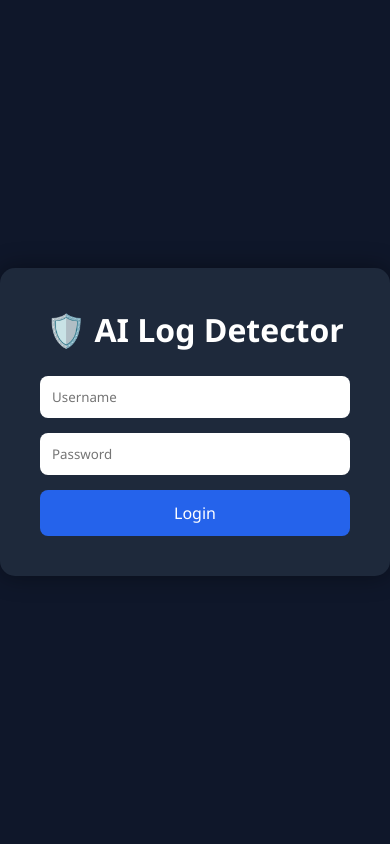
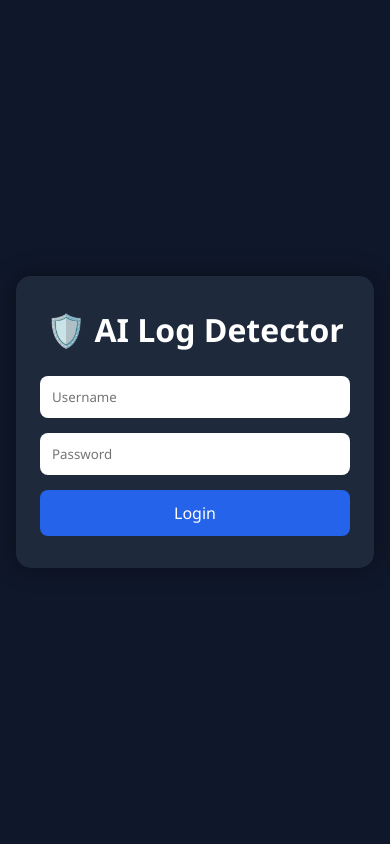
Before and after one commit to akashraya-tech/AI_Log_Anomaly_Detection, a Flask app: page /login in a window 390 px wide. Run offline with Flask 3, Linux system fonts and the light colour scheme; parts of the project's set-up code (start-up, migrations or seed data) failed here and were passed over; some libraries are stand-ins or nearby versions.

Commit message:
fix: make login page fully responsive for mobile viewports

```diff
--- a/templates/login.html
+++ b/templates/login.html
@@ -1,6 +1,8 @@
 <!DOCTYPE html>
 <html>
 <head>
+    <meta charset="UTF-8">
+    <meta name="viewport" content="width=device-width, initial-scale=1.0">
     <title>AI Log Detector Login</title>
 
     <style>
@@ -16,13 +18,15 @@
             display:flex;
             justify-content:center;
             align-items:center;
-            height:100vh;
+            min-height:100vh;
+            padding:16px;
         }
 
         .login-box{
-            width:400px;
+            width:100%;
+            max-width:400px;
             background:#1e293b;
-            padding:40px;
+            padding:32px 24px;
             border-radius:15px;
             box-shadow:0 0 25px rgba(0,0,0,0.4);
         }
```
